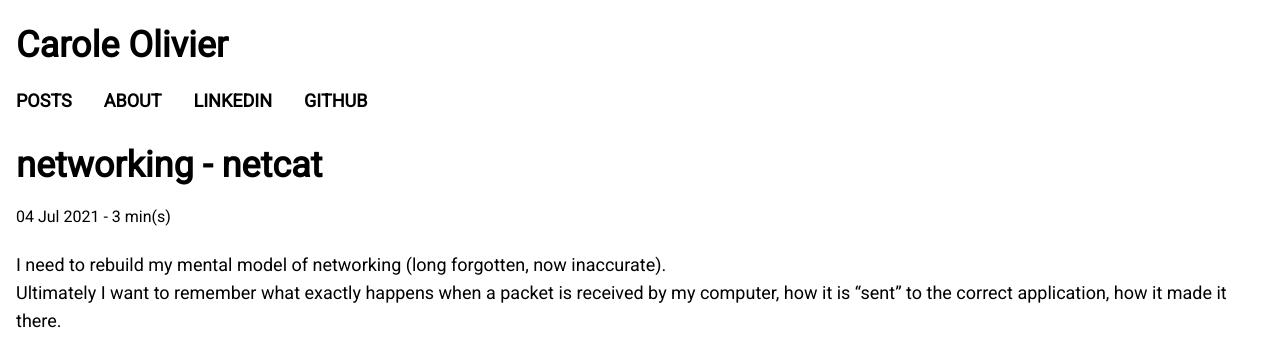
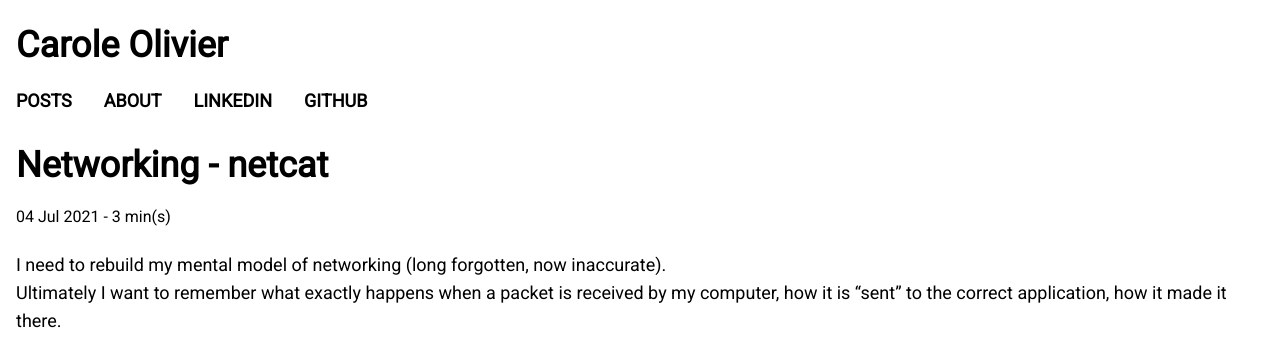
Before and after one commit to caroleolivier/caroleolivier.github.io, a Jekyll site: the page built from _posts/2021-07-04-networking-netcat.md, in a window 1280 px wide and 900 px high. Shown: the top 338 px of the window. Built offline with Jekyll 4.4.1, drawn with Linux system fonts in a browser that asks for light colours.

Commit message:
fix: casing

```diff
--- a/_posts/2021-07-04-networking-netcat.md
+++ b/_posts/2021-07-04-networking-netcat.md
@@ -1,6 +1,6 @@
 ---
 layout: post
-title: networking - netcat
+title: Networking - netcat
 date: 2021-07-04
 ---
 
```
